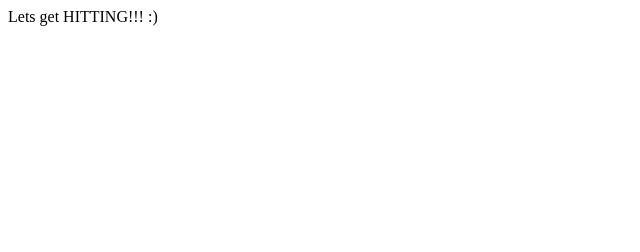
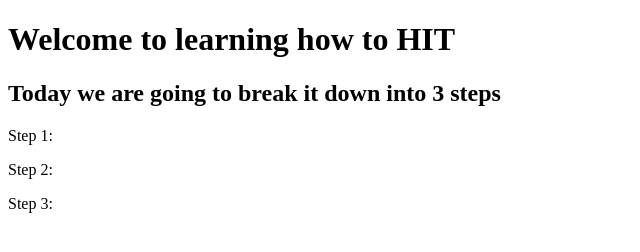
Before and after one commit to DavidSemple/moodle, a plain HTML site: page Index.html in a window 1280 px wide. Shown: the whole page, without its empty margins (0-640 px from the left). Drawn offline with Linux system fonts and the light colour scheme.

Commit message:
add index.html file

```diff
--- a/Index.html
+++ b/Index.html
@@ -6,6 +6,14 @@
 	<title>Football 101</title>
 </head>
 <body>
-	Lets get HITTING!!! :)
+	<div>
+		<h1> Welcome to learning how to HIT<h1>
+		<h2>Today we are going to break it down into 3 steps
+		</h2>
+		<p>Step 1:</p>
+		<p>Step 2:</p>
+		<p>Step 3:</p>
+
+	</div>
 </body>
 </html>
```
